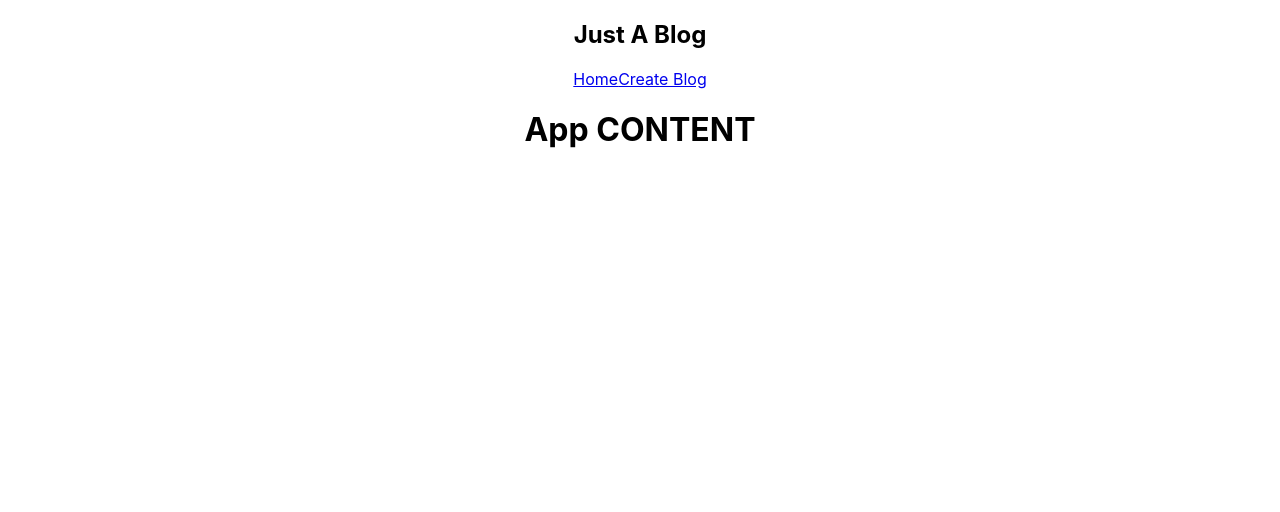
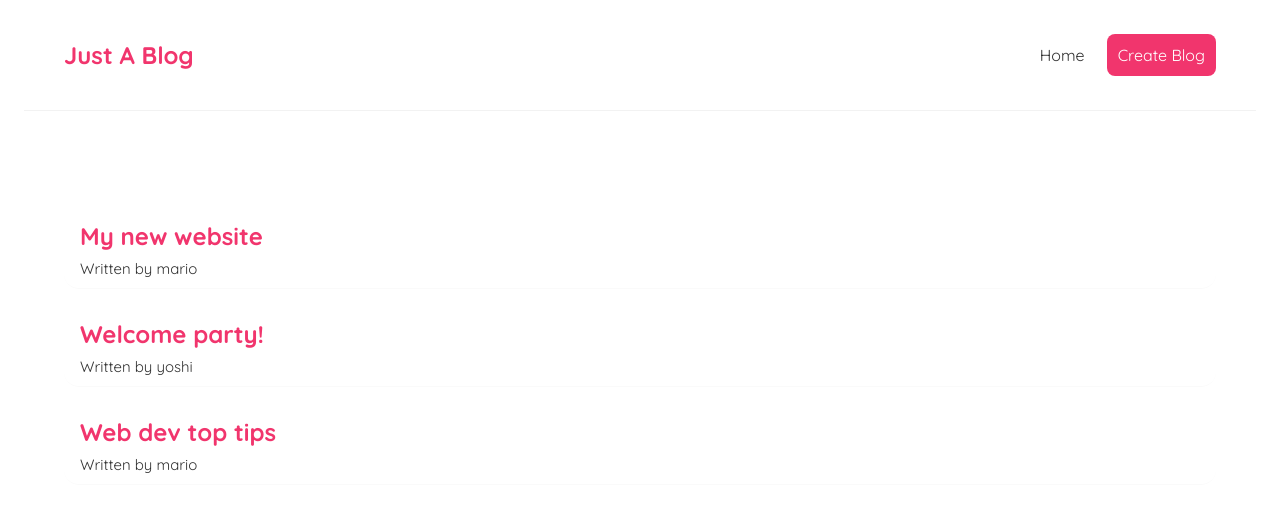
Before and after one commit to Muhammad-Ali75/justablog, a React (Create React App) app: page / in a window 1280 px wide. Shown: the top 512 px of the page. Built offline with nearby package versions, Linux system fonts and the light colour scheme.

Commit message:
Added css Styles to app

```diff
--- a/src/App.css
+++ /dev/null
@@ -1,38 +0,0 @@
-.App {
-  text-align: center;
-}
-
-.App-logo {
-  height: 40vmin;
-  pointer-events: none;
-}
-
-@media (prefers-reduced-motion: no-preference) {
-  .App-logo {
-    animation: App-logo-spin infinite 20s linear;
-  }
-}
-
-.App-header {
-  background-color: #282c34;
-  min-height: 100vh;
-  display: flex;
-  flex-direction: column;
-  align-items: center;
-  justify-content: center;
-  font-size: calc(10px + 2vmin);
-  color: white;
-}
-
-.App-link {
-  color: #61dafb;
-}
-
-@keyframes App-logo-spin {
-  from {
-    transform: rotate(0deg);
-  }
-  to {
-    transform: rotate(360deg);
-  }
-}
--- a/src/App.js
+++ b/src/App.js
@@ -1,4 +1,4 @@
-import "./App.css";
+import Home from "./Home";
 import NavBar from "./NavBar";
 
 function App() {
@@ -6,7 +6,7 @@
     <div className="App">
       <NavBar />
       <div className="content">
-        <h1>App CONTENT</h1>
+        <Home />
       </div>
     </div>
   );
--- /dev/null
+++ b/src/Home.js
@@ -0,0 +1,26 @@
+import { useState } from "react";
+
+function Home() {
+  const [blogs, setBlogs] = useState([
+    { title: "My new website", body: "lorem ipsum...", author: "mario", id: 1 },
+    { title: "Welcome party!", body: "lorem ipsum...", author: "yoshi", id: 2 },
+    {
+      title: "Web dev top tips",
+      body: "lorem ipsum...",
+      author: "mario",
+      id: 3,
+    },
+  ]);
+  return (
+    <div className="home">
+      {blogs.map((blog) => (
+        <div className="blog-preview" key={blog.id}>
+          <h3>{blog.title}</h3>
+          <p>Written by {blog.author}</p>
+        </div>
+      ))}
+    </div>
+  );
+}
+
+export default Home;
--- a/src/NavBar.js
+++ b/src/NavBar.js
@@ -4,7 +4,17 @@
       <h1>Just A Blog</h1>
       <div className="links">
         <a href="/">Home</a>
-        <a href="/create">Create Blog</a>
+        <a
+          href="/create"
+          style={{
+            color: "white",
+            backgroundColor: "#f1356d",
+            borderRadius: "8px",
+            padding: "11px",
+          }}
+        >
+          Create Blog
+        </a>
       </div>
     </nav>
   );
--- a/src/index.css
+++ b/src/index.css
@@ -1,13 +1,53 @@
-body {
+@import url('https://fonts.googleapis.com/css2?family=Quicksand:wght@300;400;500;600;700&display=swap');
+
+/* base styles */
+* {
   margin: 0;
-  font-family: -apple-system, BlinkMacSystemFont, 'Segoe UI', 'Roboto', 'Oxygen',
-    'Ubuntu', 'Cantarell', 'Fira Sans', 'Droid Sans', 'Helvetica Neue',
-    sans-serif;
-  -webkit-font-smoothing: antialiased;
-  -moz-osx-font-smoothing: grayscale;
+  font-family: "Quicksand";
+  color: #333;
 }
-
-code {
-  font-family: source-code-pro, Menlo, Monaco, Consolas, 'Courier New',
-    monospace;
+.navbar {
+  padding: 40px;
+  display: flex;
+  align-items: center;
+  max-width: 90%;
+  margin: 0 auto;
+  border-bottom: 1px solid #f2f2f2;
 }
+.navbar h1 {
+  color: #f1356d;
+}
+.navbar .links {
+  margin-left: auto;
+}
+.navbar a {
+  margin-left: 16px;
+  text-decoration: none;
+  padding: 6px;
+}
+.navbar a:hover {
+  color: #f1356d;
+}
+.content {
+  max-width: 90%;
+  margin: 40px auto;
+  padding: 40px;
+}
+/* blog previews / list */
+.blog-preview {
+  padding: 10px 16px;
+  margin: 20px 0;
+  border-bottom: 1px solid #fafafa;
+  border-radius: 15px;
+}
+.blog-preview:hover {
+  box-shadow: 1px 3px 5px rgba(0,0,0,0.1);
+}
+.blog-preview h3 {
+  font-size: 24px;
+  color: #f1356d;
+  margin-bottom: 8px;
+}
+.blog-preview p {
+  font-size: 15px;
+}
```
Also changed, not shown: src/logo.svg (deleted).
